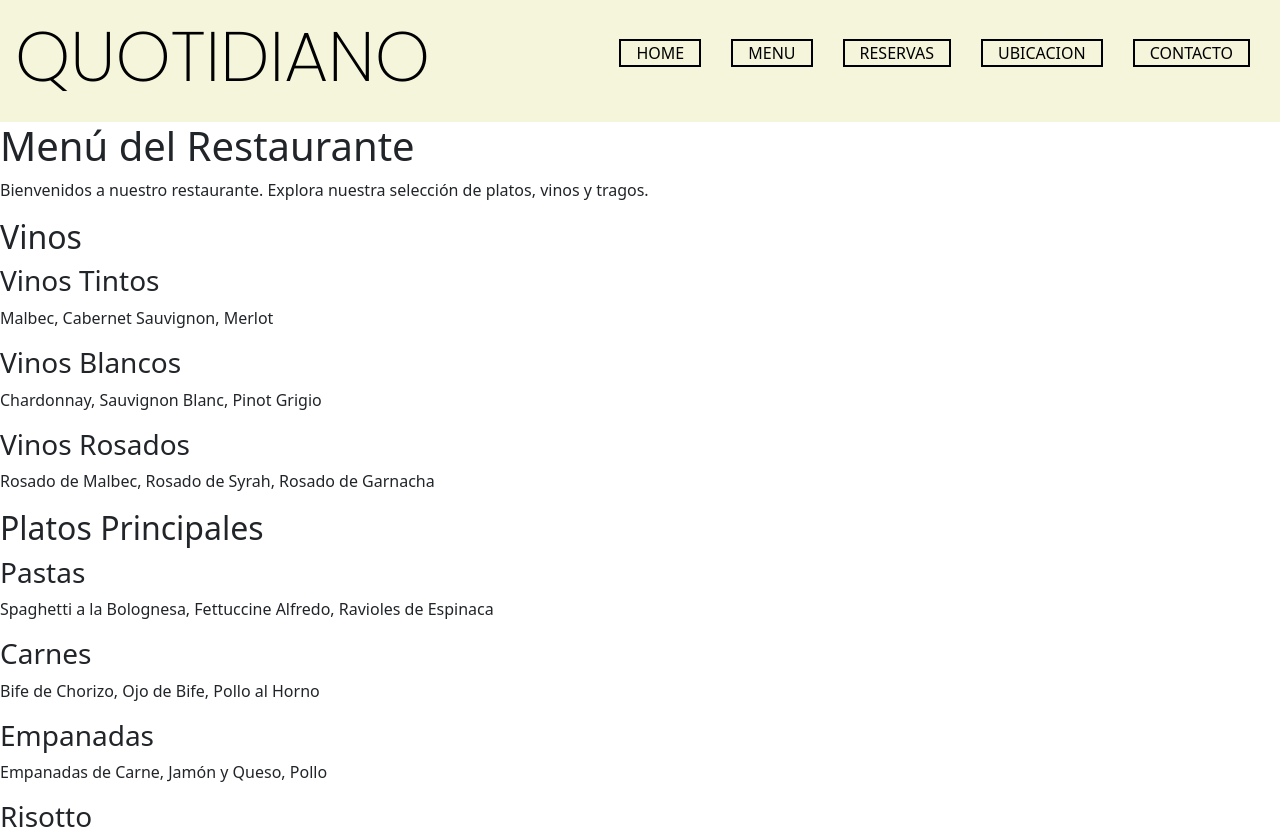
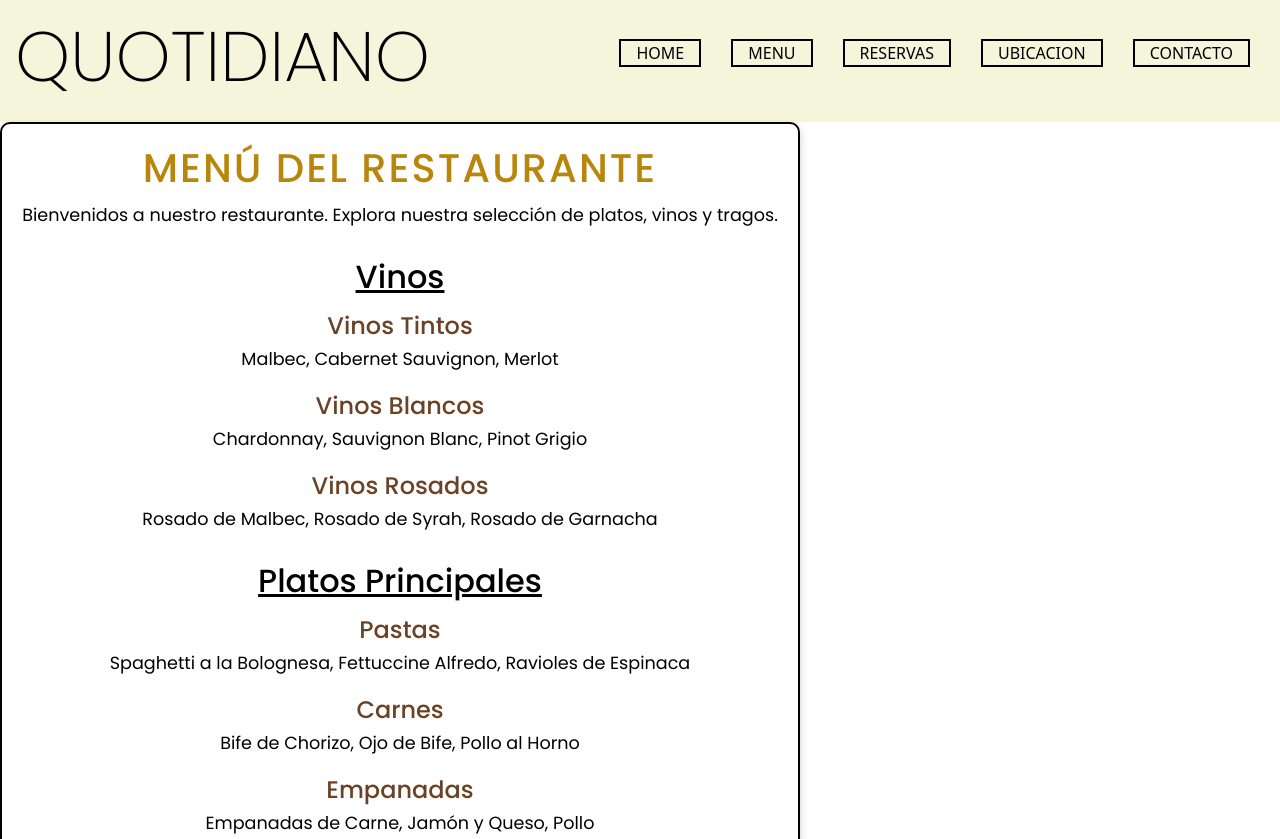
Before and after one commit to GonzaloPerezPittameglio/Quotidiano, a plain HTML site: page pages/menu.html in a window 1280 px wide. Shown: the top 839 px of the page. Drawn offline with nearby package versions, Linux system fonts and the light colour scheme.

Commit message:
cambios menu y css

```diff
--- a/css/style.css
+++ b/css/style.css
@@ -308,3 +308,48 @@ footer div a img {
     height: 60px;
     padding: 15px;
 }
+
+/* - MENU DEL RESTAURANTE - */
+
+.menu{
+    font-family: "Poppins", sans-serif;
+}
+
+.menu {
+    width: 80%;
+    max-width: 800px;
+    background-color: #ffffff;
+    border: 2px solid black;
+    border-radius: 10px;
+    box-shadow: 0 4px 8px rgba(0, 0, 0, 0.2);
+    padding: 20px;
+    text-align: center;
+}
+
+.menu h1 {
+    font-size: 2.5em;
+    margin-bottom: 10px;
+    color: #b8860b;
+    text-transform: uppercase;
+    letter-spacing: 2px;
+}
+
+.menu p{
+    margin-bottom: 20px;
+    font-size: 1.1em;
+    color: black;
+}
+
+.menu h2 {
+    font-size: 2em;
+    margin-top: 30px;
+    margin-bottom: 10px;
+    color: black;
+    text-decoration: underline;
+}
+
+.menu h3 {
+    font-size: 1.5em;
+    margin: 15px 0 5px;
+    color: #6b4226;
+}
--- a/pages/menu.html
+++ b/pages/menu.html
@@ -24,7 +24,7 @@
             </ul>
         </nav>
     </header>
-    <section>
+    <div class="menu">
         <h1>Menú del Restaurante</h1>
         <p>Bienvenidos a nuestro restaurante. Explora nuestra selección de platos, vinos y tragos.</p>
 
@@ -57,7 +57,7 @@
 
         <h2>Tragos</h2>
         <p>Aperol, Mojito, Caipirinha</p>
-    </section>
+        </div>
     <footer>
         <h2>QUOTIDIANO</h2>
         <div>
```
